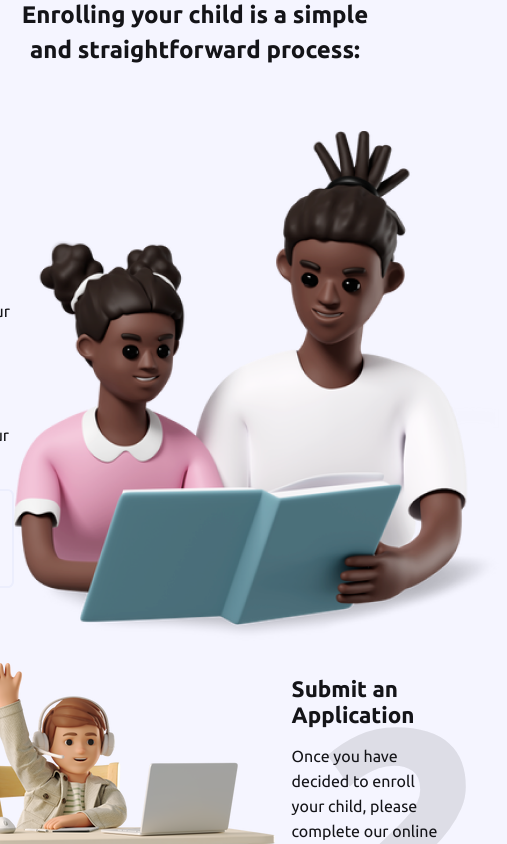
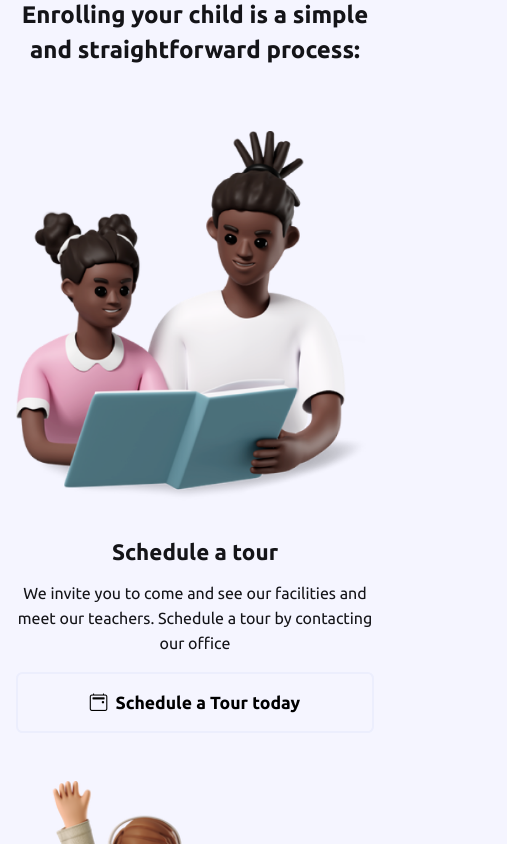
Before and after one commit to Master-Osaro/Wonderkids, a React (Vite) app: page / in a window 390 px wide. Shown: the part 4420-5264 px from the top of the page, 507 px wide, since content can reach past the window. Built offline with nearby package versions, Linux system fonts and the light colour scheme.

Commit message:
Responsive Process Section

```diff
--- a/src/App.css
+++ b/src/App.css
@@ -421,6 +421,38 @@ section{
     position: relative;
 }
 
+@media screen and (max-width: 778px) {
+    .process{
+        display: grid;
+        grid-template-columns: 1fr;
+        align-items: center;
+        position: relative;
+    }
+
+    .number{
+        display: none;
+    }
+
+
+    .section-process .image{
+        width: 100%;
+        order: 1;
+        display: flex;
+        justify-content: center;
+        align-items: center;
+        margin-bottom: 1.5rem;
+    }
+    .section-process .image img{
+        width: 100%;
+    }
+    .section-process .content{
+        order: 2;
+        text-align: center;
+        margin-bottom: 3rem;
+    }
+
+}
+
 
 /* ================== Testimonials Section ==================== */
 .section-testimonials{
```
